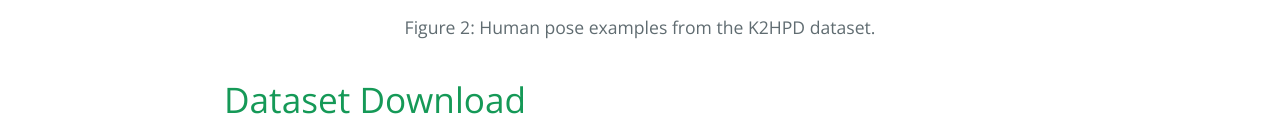
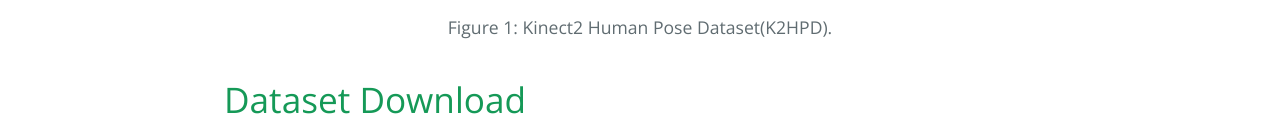
Before and after one commit to Human-Pose-Estimation/Human-Pose-Estimation, a plain HTML site: page index.html in a window 1280 px wide. Shown: the part 655-771 px from the top of the page. Drawn offline with nearby package versions, Linux system fonts and the light colour scheme.

Commit message:
Update index.html

```diff
--- a/index.html
+++ b/index.html
@@ -11,13 +11,13 @@
   </head>
   <body>
     <section class="page-header">
-      <h1 class="project-name">Kinect2 Human Pose Dataset(K2HPD)</h1>
+      <h3 class="project-name">Kinect2 Human Pose Dataset(K2HPD)</h3>
       <h2 class="project-tagline"></h2>
     </section>
 
     <section class="main-content">
 <p align="center"><img src="dataset.png"></img></p>
-<p align="center">Figure 2: Human pose examples from the K2HPD dataset.</p>
+<p align="center">Figure 1: Kinect2 Human Pose Dataset(K2HPD).</p>
 <h1><a id="dataset-download" class="anchor" href="#dataset-download" aria-hidden="true"><span aria-hidden="true" class="octicon octicon-link"></span></a>Dataset Download</h1>
 <table>
 <tr>
```
